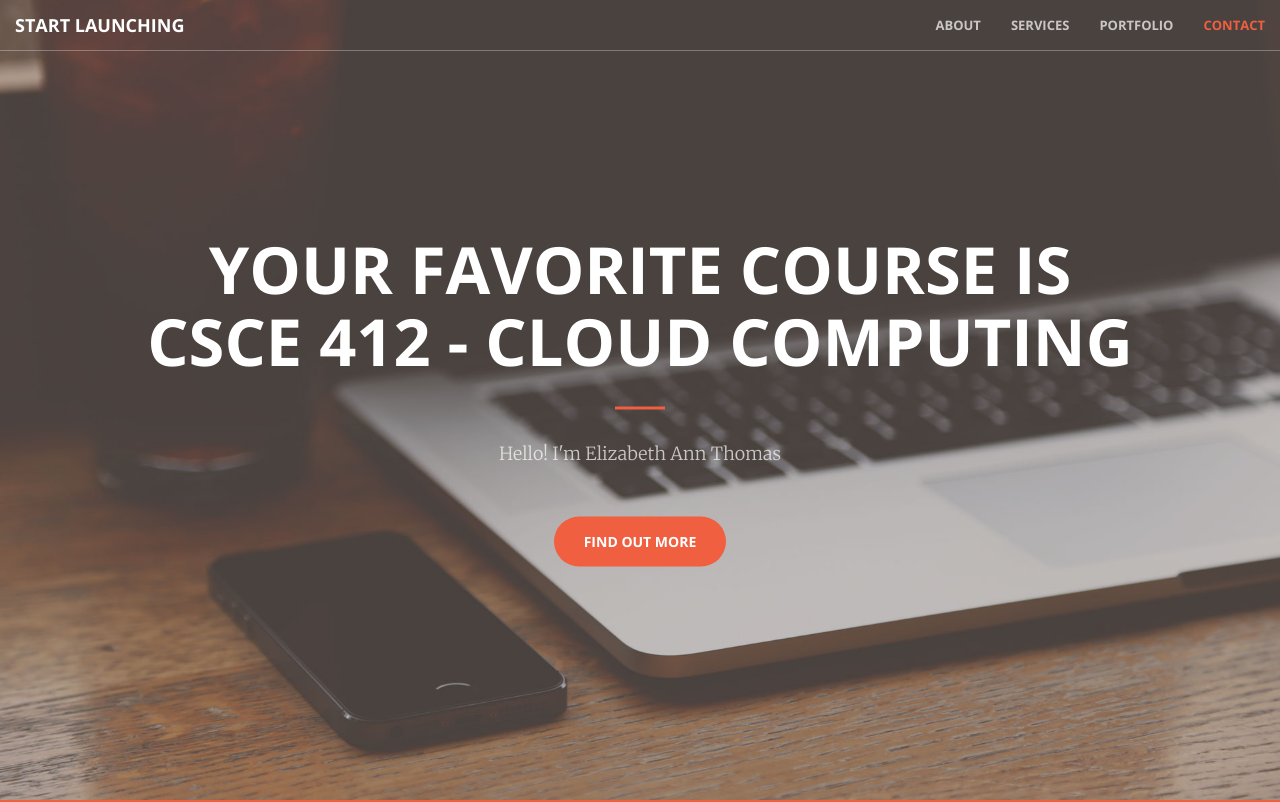
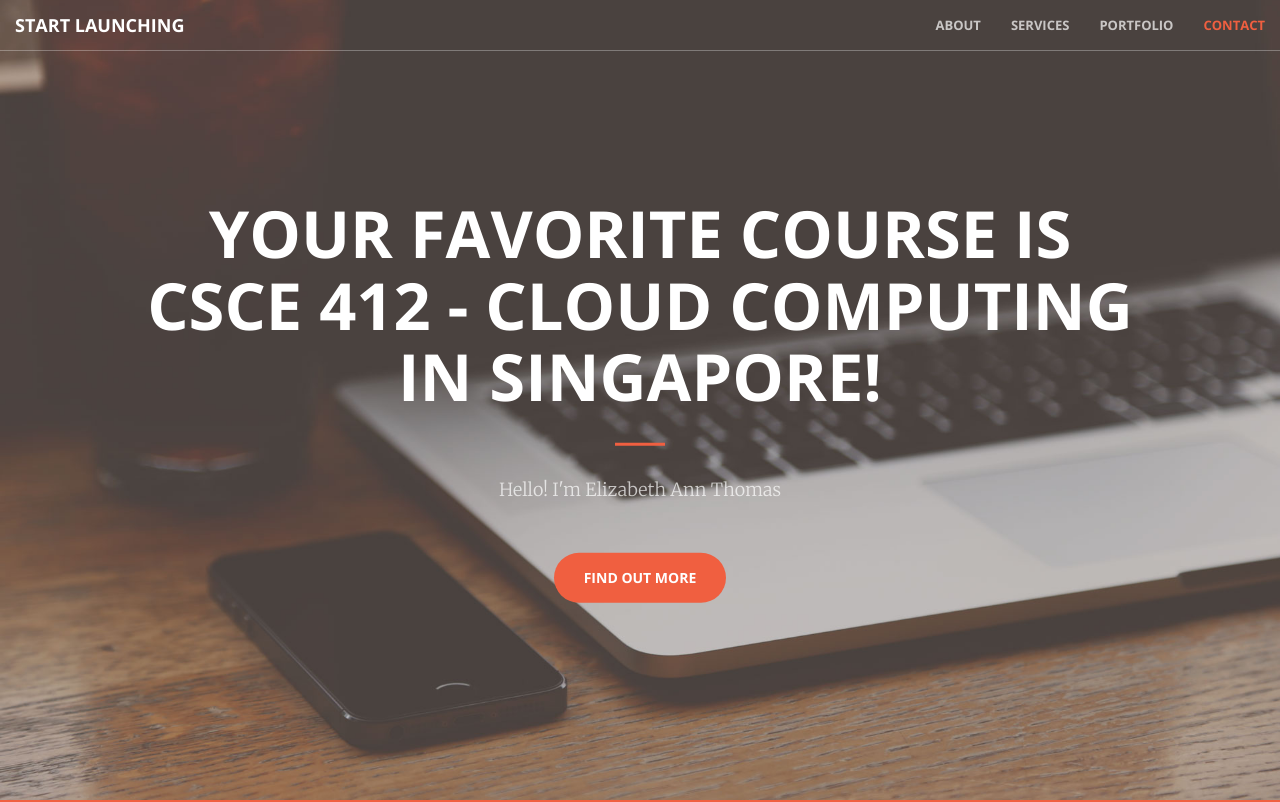
Before and after one commit to elzbthms/Project3cs412elizabeth.me, a plain HTML site: page index.html in a window 1280 px wide. Shown: the top 802 px of the page. Drawn offline with nearby package versions, Linux system fonts and the light colour scheme.

Commit message:
demo update

```diff
--- a/index.html
+++ b/index.html
@@ -74,7 +74,7 @@
     <header>
         <div class="header-content">
             <div class="header-content-inner">
-                <h1>Your Favorite Course is CSCE 412 - Cloud Computing</h1>
+                <h1>Your Favorite Course is CSCE 412 - Cloud Computing in Singapore!</h1>
                 <hr>
                 <p>Hello! I'm Elizabeth Ann Thomas</p>
                 <a href="#about" class="btn btn-primary btn-xl page-scroll">Find Out More</a>
```
